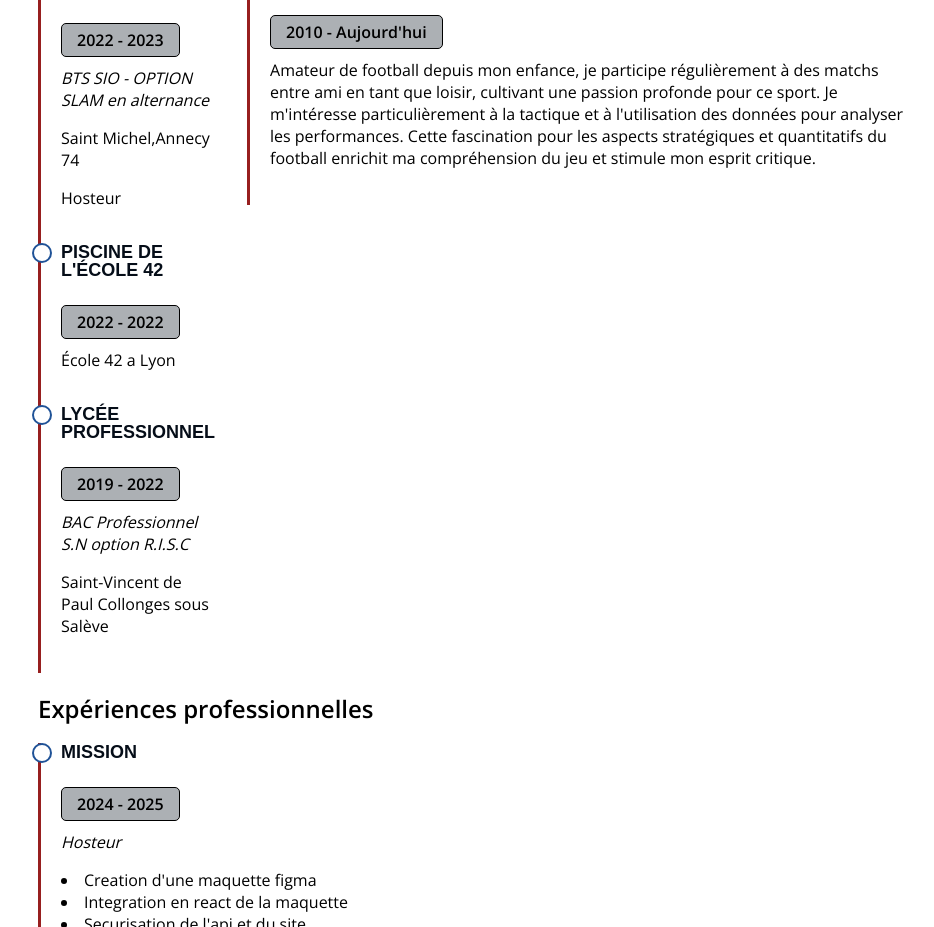
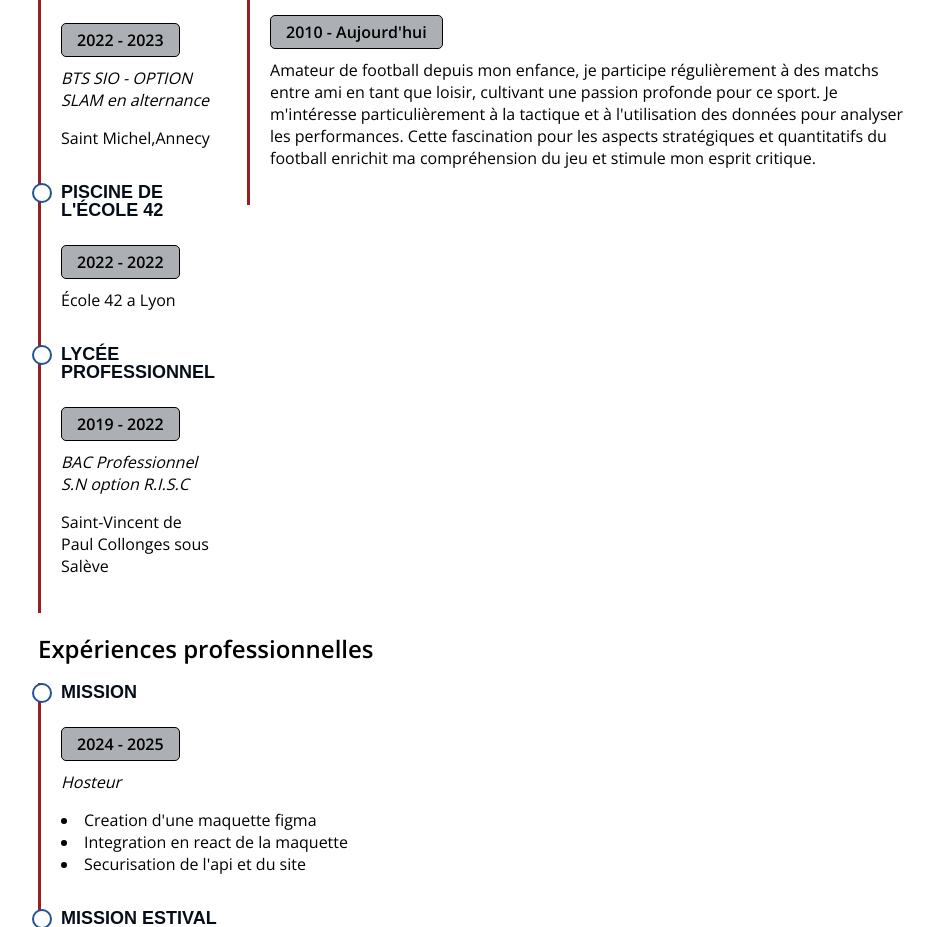
Before and after one commit to julienlcx7/Portfolio, a plain HTML site: page index.html in a window 1280 px wide. Shown: the part 1666-2593 px from the top of the page, without its empty margins (262-1196 px from the left). Drawn offline with nearby package versions, Linux system fonts and the light colour scheme.

Commit message:
Update index.html

```diff
--- a/index.html
+++ b/index.html
@@ -71,8 +71,7 @@
                         <h4>BTS SIO</h4>
                         <h5>2022 - 2023</h5>
                         <p><em>BTS SIO - OPTION SLAM en alternance</em></p>
-                        <p>Saint Michel,Annecy 74</p>
-                        <p>Hosteur</p>
+                        <p>Saint Michel,Annecy</p>
                     </div>
                     <div class="section_time">
                         <h4>Piscine de l'école 42</h4>
```
